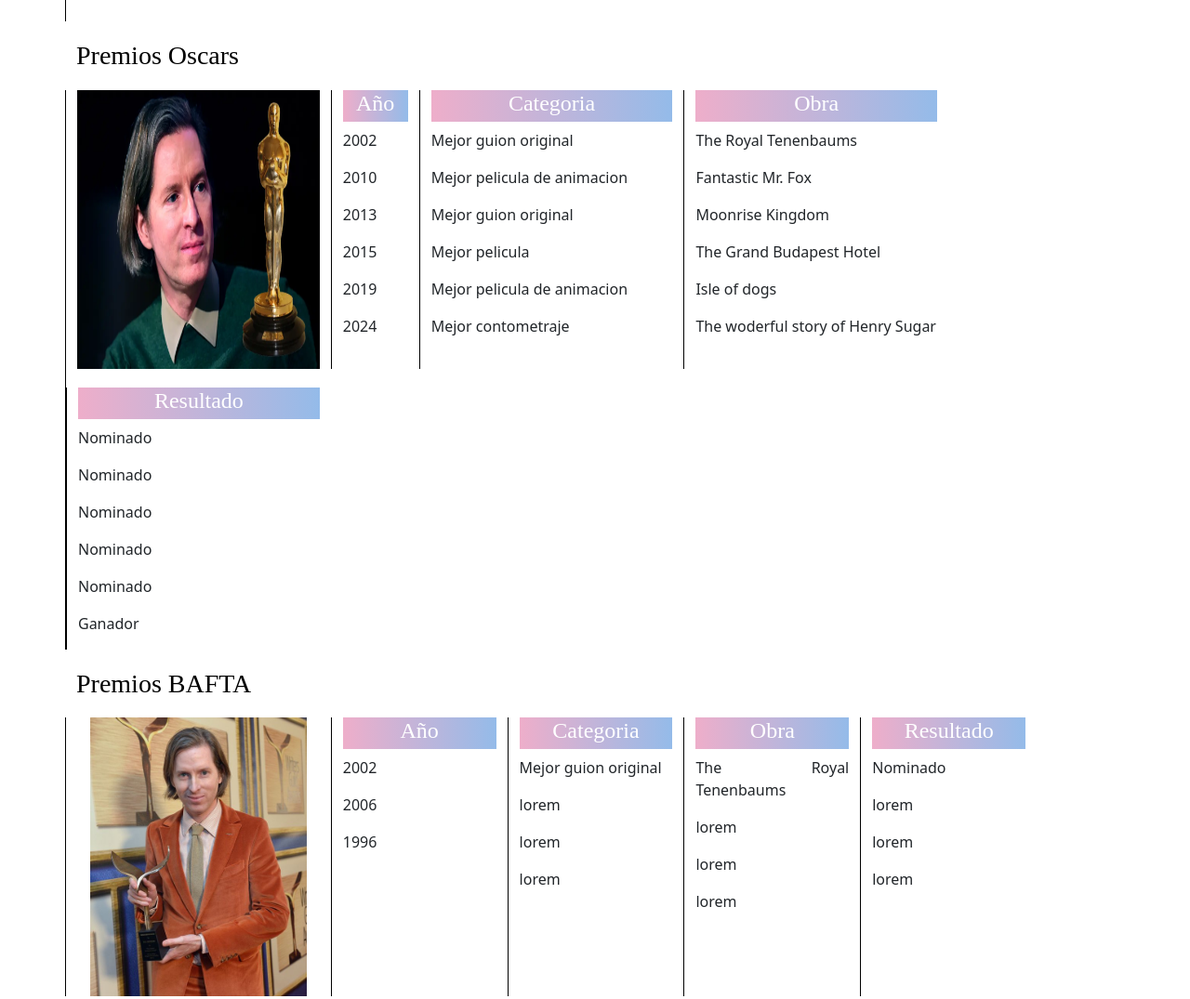
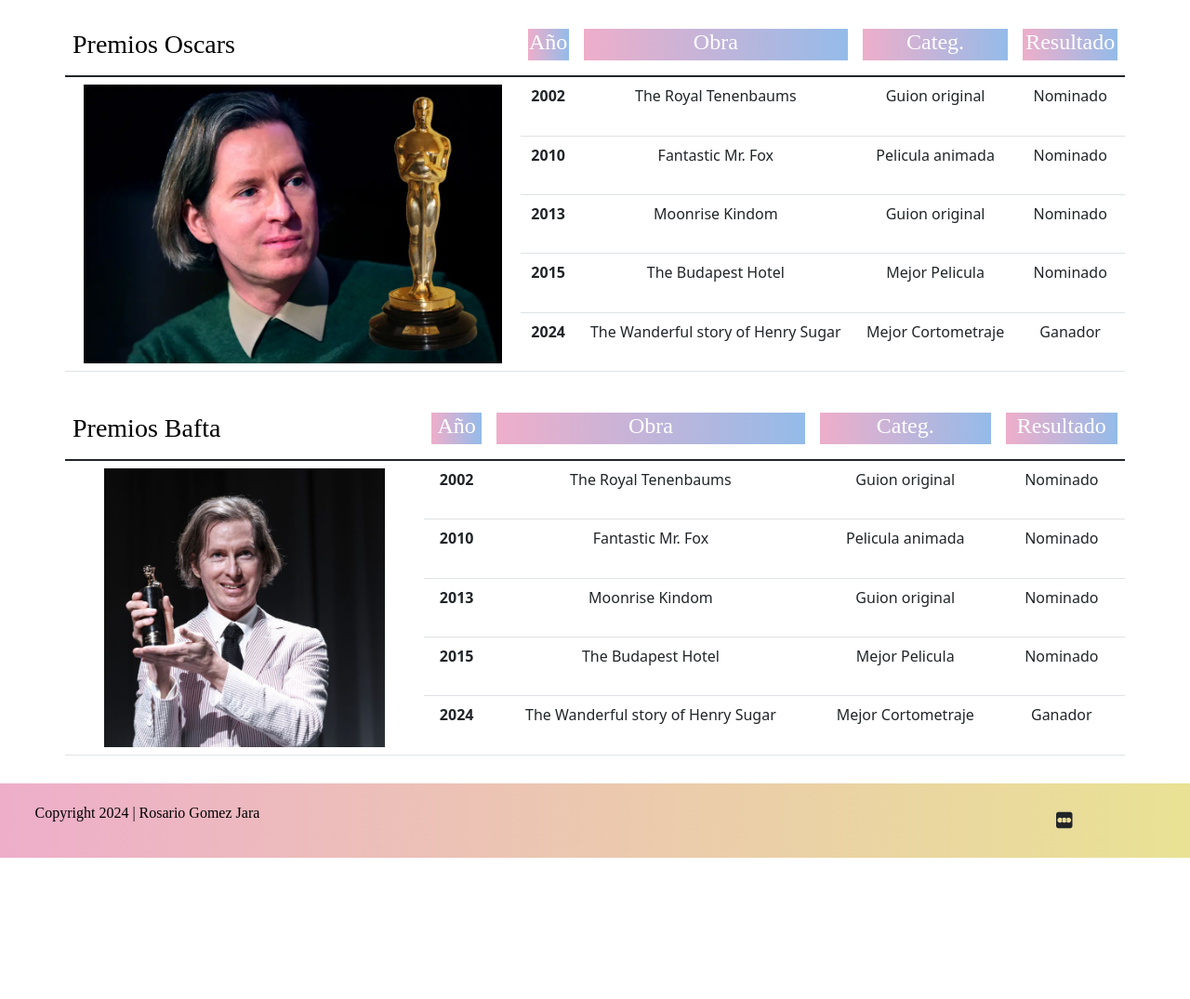
Before and after one commit to rgomezjara/wesandersonweb, a website: page Pages/premios.html in a window 1280 px wide. Shown: the part 691-1766 px from the top of the page at 93% size. After the commit the page ends 1614 px from the top, so only its background shows below. Drawn offline with nearby package versions, Linux system fonts and the light colour scheme.

Commit message:
tablas en proceso final

```diff
--- a/Pages/premios.html
+++ b/Pages/premios.html
@@ -59,7 +59,7 @@
           <div class="row">
 
           </div>
-          <div class="row tablas">
+          <div class="row">
             <div class="col-sm-3"><img class="img-premios img-fluid" src="../assets/premio1.jpg" alt="premio 3"></div>
             <div class="col-sm-9">
               <p>Wes Anderson ha sido ampliamente reconocido por su trabajo cinematográfico, obteniendo numerosos premios y nominaciones a lo largo de su carrera. Su película "The Grand Budapest Hotel" es uno de sus mayores éxitos, ganando cuatro premios de la Academia en 2015, incluyendo Mejor Diseño de Producción, Mejor Maquillaje y Peinado, Mejor Vestuario y Mejor Música Original. Anderson también ha sido nominado en varias ocasiones a los premios Oscar en categorías como Mejor Director y Mejor Guion Original por sus películas "The Royal Tenenbaums", "Moonrise Kingdom" y "Fantastic Mr. Fox".
@@ -67,149 +67,105 @@
               <br>Además de sus logros en los premios de la Academia, Anderson ha recibido nominaciones y galardones en otros prestigiosos festivales y ceremonias de premios. En los Globos de Oro, ha sido nominado varias veces, ganando el premio a Mejor Película - Comedia o Musical por "The Grand Budapest Hotel". Sus películas también han sido reconocidas en los Premios BAFTA, donde ha recibido premios por su destacada dirección artística y narrativa.
               <br> El éxito y la aclamación crítica que han acompañado a las películas de Anderson destacan su capacidad para crear obras cinematográficas visualmente impresionantes y emocionalmente resonantes. Su estilo único y su atención meticulosa al detalle le han asegurado un lugar prominente en el cine contemporáneo, dejando una marca indeleble en la industria y ganando el aprecio tanto del público como de sus pares en la comunidad cinematográfica.</p>
             </div>
-            <div class="col-sm-2 tablas">
 
+      </section>
+      <section>
+        <table class="table container text-center">
+          <thead>
+            <tr>
 
-
-          </div>
-        </div>
-       </section>
-
-      <section>
-
-       <div class="container text-center">
-         <div class="row">
-            <div class="col-12">
-              <h3 class="titulos-premios">Premios Oscars</h3>
-            </div>
-          </div>
-          <div class="row tablas">
-          <div class="col-sm-3"><img class="img-premios img-fluid" src="../assets/wes-oscar.webp" alt="premio 1"></div>
-          <div class="col-sm-1 tablas">
-            <h4>Año</h4>
-            <p>2002</p>
-            <p>2010</p>
-            <p>2013</p>
-            <p>2015</p>
-            <P>2019</P>
-            <p>2024</p>
-          </div>
-          <div class="col-sm-3 tablas">
-            <h4>Categoria</h4>
-            <p>Mejor guion original</p>
-            <p>Mejor pelicula de animacion</p>
-            <p>Mejor guion original</p>
-            <p>Mejor pelicula</p>
-            <P>Mejor pelicula de animacion</P>
-            <p>Mejor contometraje</p>
-          </div>
-          <div class="col-sm-3 tablas">
-            <h4>Obra</h4>
-            <p>The Royal Tenenbaums</p>
-            <p>Fantastic Mr. Fox</p>
-            <p>Moonrise Kingdom</p>
-            <p>The Grand Budapest Hotel</p>
-            <p>Isle of dogs</p>
-            <p>The woderful story of Henry Sugar</p>
-          </div>
-          <div class="col-sm-3 tablas">
-            <h4>Resultado</h4>
-            <p>Nominado</p>
-            <p>Nominado</p>
-            <p>Nominado</p>
-            <p>Nominado</p>
-            <p>Nominado</p>
-            <p>Ganador</p>
-            </div>
-         </div>
-        </div>
+              <th scope="col"><h3>Premios Oscars</h3></th>
+              <th scope="col"> <h4>Año</h4></th>
+              <th scope="col"><h4>Obra</h4></th>
+              <th scope="col"><h4>Categ.</h4></th>
+              <th scope="col"><h4>Resultado</h4></th>
+            </tr>
+          </thead>
+          <tbody>
+            <tr>
+              <th rowspan="6"><img class="img-premios " src="../assets/wes-oscar.webp" alt="Wes Anderson y la estatuilla de los Oscars"></th>
+              <th scope="row">2002</th>
+              <td>The Royal Tenenbaums</td>
+              <td>Guion original</td>
+              <td>Nominado</td>
+            </tr>
+            <tr>
+              <th scope="row">2010</th>
+              <td>Fantastic Mr. Fox</td>
+              <td>Pelicula animada</td>
+              <td>Nominado</td>
+            </tr>
+            <tr>
+              <th scope="row">2013</th>
+              <td >Moonrise Kindom</td>
+              <td>Guion original</td>
+              <td>Nominado</td>
+            </tr>
+            <tr>
+              <th scope="row">2015</th>
+              <td >The Budapest Hotel</td>
+              <td>Mejor Pelicula</td>
+              <td>Nominado</td>
+            </tr>
+            <tr>
+              <th scope="row">2024</th>
+              <td >The Wanderful story of Henry Sugar</td>
+              <td>Mejor Cortometraje</td>
+              <td>Ganador</td>
+            </tr>
+          </tbody>
+        </table>
 
   </section>
 
   <section>
-      <div class="container text-center">
-        <div class="row">
-          <div class="col-12">
-            <h3 class="titulos-premios" >Premios BAFTA</h3>
-          </div>
-        </div>
-        <div class="row tablas">
-          <div class="col-sm-3"><img class="img-premios img-fluid" src="../assets/premio2.jpg" alt="premio 2"></div>
-          <div class="col-sm-2 tablas">
-            <h4>Año</h4>
-            <p>2002</p>
-            <p>2006</p>
-            <p>1996</p>
-          </div>
-          <div class="col-sm-2 tablas">
-            <h4>Categoria</h4>
-            <p>Mejor guion original</p>
-            <p>lorem</p>
-            <p>lorem</p>
-            <p>lorem</p>
-          </div>
-          <div class="col-sm-2 tablas">
-            <h4>Obra</h4>
-            <p>The Royal Tenenbaums</p>
-            <p>lorem</p>
-            <p>lorem</p>
-            <p>lorem</p>
-          </div>
-          <div class="col-sm-2 tablas">
-            <h4>Resultado</h4>
-            <p>Nominado</p>
-            <p>lorem</p>
-            <p>lorem</p>
-            <p>lorem</p>
-          </div>
-        </div>
-      </div>
-     </section>
-
-
-     <table class="table container test1">
-      <tr>
-        <th>
-          <img class="img-premios " src="../assets/premio2.jpg" alt="premio 2">
-        </th>
-      </tr>
-     </table>
-
-     <table class="table container test1">
-
+    <table class="table container text-center">
      <thead>
        <tr>
 
-          <th scope="col">#</th>
-          <th scope="col">First 12</th>
-          <th scope="col">Last</th>
-          <th scope="col">Handle</th>
+         <th scope="col"><h3>Premios Bafta</h3></th>
+         <th scope="col"> <h4>Año</h4></th>
+         <th scope="col"><h4>Obra</h4></th>
+         <th scope="col"><h4>Categ.</h4></th>
+         <th scope="col"><h4>Resultado</h4></th>
        </tr>
      </thead>
      <tbody>
        <tr>
-          <th rowspan="6"><img class="img-premios " src="../assets/premio2.jpg" alt="premio 2"></th>
-          <th scope="row">1</th>
-          <td>Mark</td>
-          <td>Otto</td>
-          <td>@mdo</td>
+         <th rowspan="6"><img class="img-premios " src="../assets/premio1.jpg" alt="Wes Anderson recibiendo un premio"></th>
+         <th scope="row">2002</th>
+         <td>The Royal Tenenbaums</td>
+         <td>Guion original</td>
+         <td>Nominado</td>
        </tr>
        <tr>
-          <th scope="row">2</th>
-          <td>Jacob</td>
-          <td>Thornton</td>
-          <td>@fat</td>
+         <th scope="row">2010</th>
+         <td>Fantastic Mr. Fox</td>
+         <td>Pelicula animada</td>
+         <td>Nominado</td>
        </tr>
        <tr>
-          <th scope="row">3</th>
-          <td colspan="2">Larry the Bird</td>
-          <td>@twitter</td>
+         <th scope="row">2013</th>
+         <td >Moonrise Kindom</td>
+         <td>Guion original</td>
+         <td>Nominado</td>
+       </tr>
+       <tr>
+         <th scope="row">2015</th>
+         <td >The Budapest Hotel</td>
+         <td>Mejor Pelicula</td>
+         <td>Nominado</td>
+       </tr>
+       <tr>
+         <th scope="row">2024</th>
+         <td >The Wanderful story of Henry Sugar</td>
+         <td>Mejor Cortometraje</td>
+         <td>Ganador</td>
        </tr>
      </tbody>
    </table>
 
-
-
+ </section>
 
 </main>
 
--- a/scss/pages/_main-premios.scss
+++ b/scss/pages/_main-premios.scss
@@ -1,8 +1,6 @@
-.tablas{
-    /* border: 1px solid black; */
-    /* background-color: pink; */
-    border-left: 1px solid black;
-    row-gap: 20px;
+.table{
+    @include general-padding(30px,10px);
+
 
 
 }
```
Also changed, not shown: css/estilos.css, 1 other file. Lines whose indentation alone changed are shown as unchanged.
